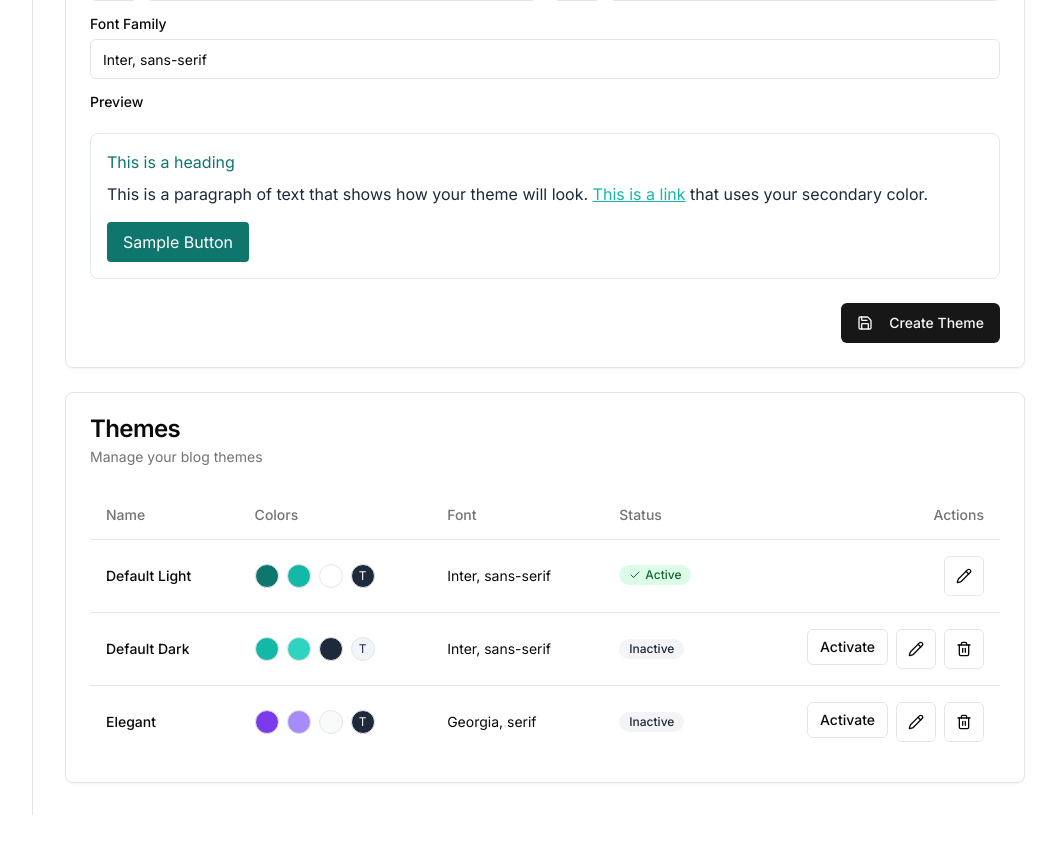
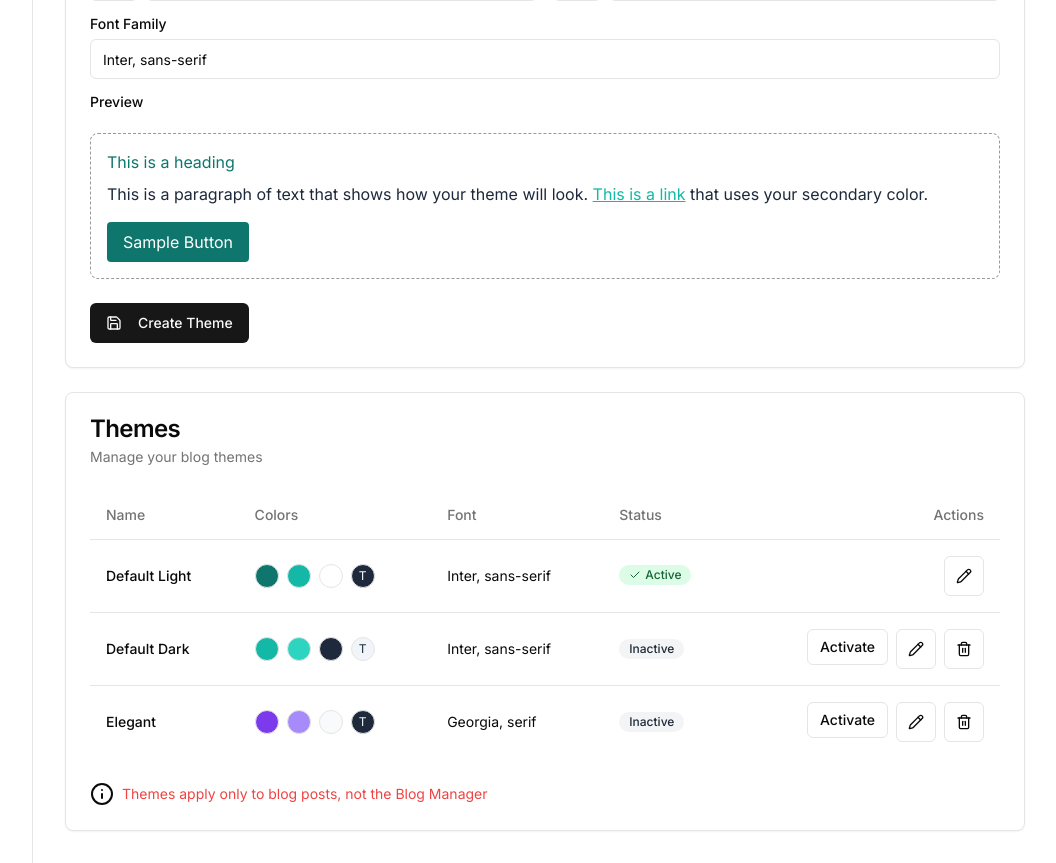
Before and after one commit to ronaldpoi/item-00102-blog-platform, a Next.js app: page /themes in a window 1280 px wide. Shown: the part 440-1303 px from the top of the page, without its empty margins (223-1279 px from the left). Before the commit the page ends 1255 px from the top, so only its background shows below. Built offline with nearby package versions, Linux system fonts and the light colour scheme.

Commit message:
Styling improvements on theme manager page

```diff
--- a/components/theme-manager.tsx
+++ b/components/theme-manager.tsx
@@ -2,7 +2,7 @@
 
 import { useState, useEffect } from "react"
 import { useRouter } from "next/navigation"
-import { Plus, Pencil, Trash2, Save, X, Check } from "lucide-react"
+import { Plus, Pencil, Trash2, Save, X, Check, Info } from "lucide-react"
 import { Button } from "@/components/ui/button"
 import { Input } from "@/components/ui/input"
 import { Label } from "@/components/ui/label"
@@ -198,7 +198,7 @@ export function ThemeManager() {
       backgroundColor,
       color: textColor,
       fontFamily,
-      border: "1px solid #e2e8f0",
+      border: "1px dashed #999",
       borderRadius: "0.5rem",
       padding: "1rem",
       marginTop: "1rem",
@@ -351,7 +351,7 @@ export function ThemeManager() {
             </div>
           </div>
         </CardContent>
-        <CardFooter className="flex justify-between">
+        <CardFooter className="flex">
           {isEditing ? (
             <Button variant="outline" onClick={resetForm}>
               <X className="mr-2 h-4 w-4" />
@@ -541,6 +541,12 @@ export function ThemeManager() {
             </>
           )}
         </CardContent>
+        <CardFooter className="flex">
+          <Info className="mr-2 h-6 w-6" />
+          <div className="text-sm text-red-500">
+            Themes apply only to blog posts, not the Blog Manager
+          </div>
+        </CardFooter>
       </Card>
 
       <AlertDialog open={!!themeToDelete} onOpenChange={(open) => !open && setThemeToDelete(null)}>
```
